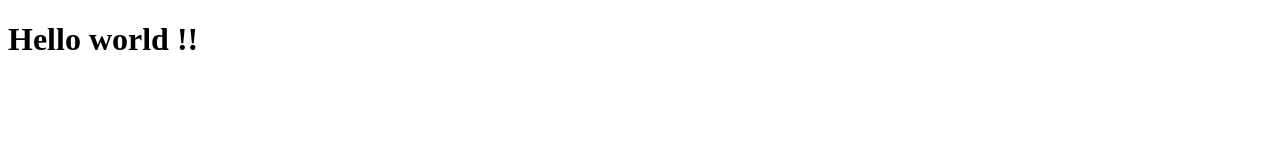
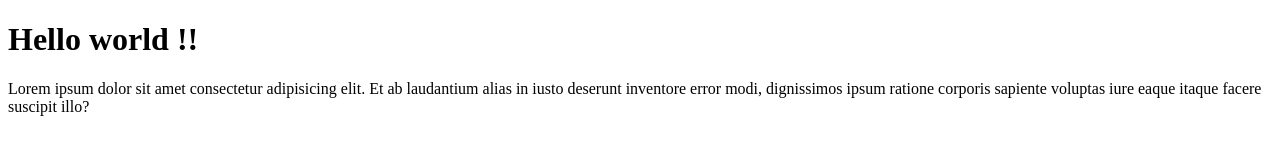
Before and after one commit to AlvinRamaa/ars-git-test, a plain HTML site: page index.html in a window 1280 px wide. Drawn offline with Linux system fonts and the light colour scheme.

Commit message:
Merubah index.html

```diff
--- a/index.html
+++ b/index.html
@@ -8,5 +8,6 @@
 </head>
 <body>
     <h1>Hello world !!</h1>
+    <p>Lorem ipsum dolor sit amet consectetur adipisicing elit. Et ab laudantium alias in iusto deserunt inventore error modi, dignissimos ipsum ratione corporis sapiente voluptas iure eaque itaque facere suscipit illo?</p>
 </body>
 </html>
```
